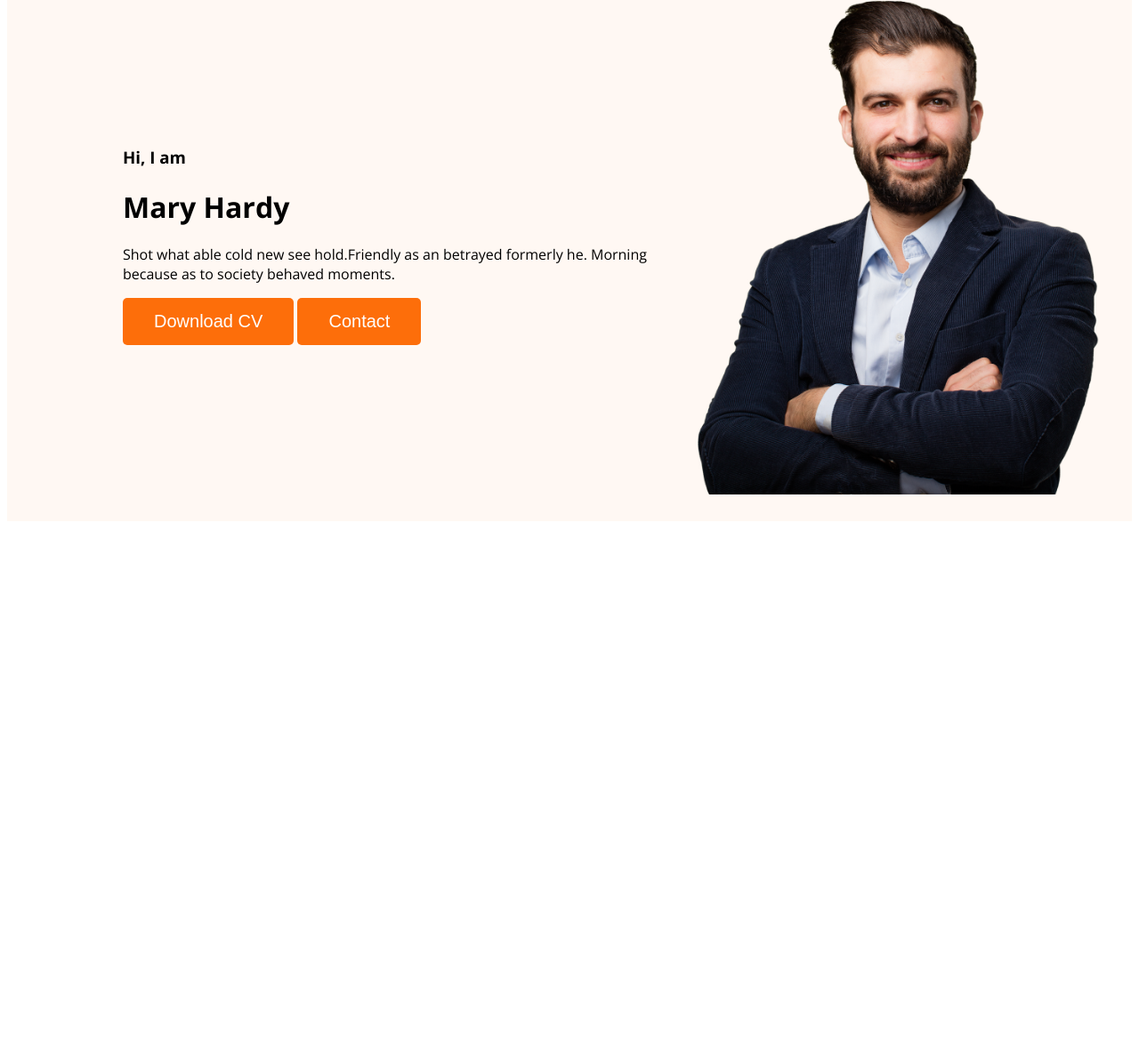
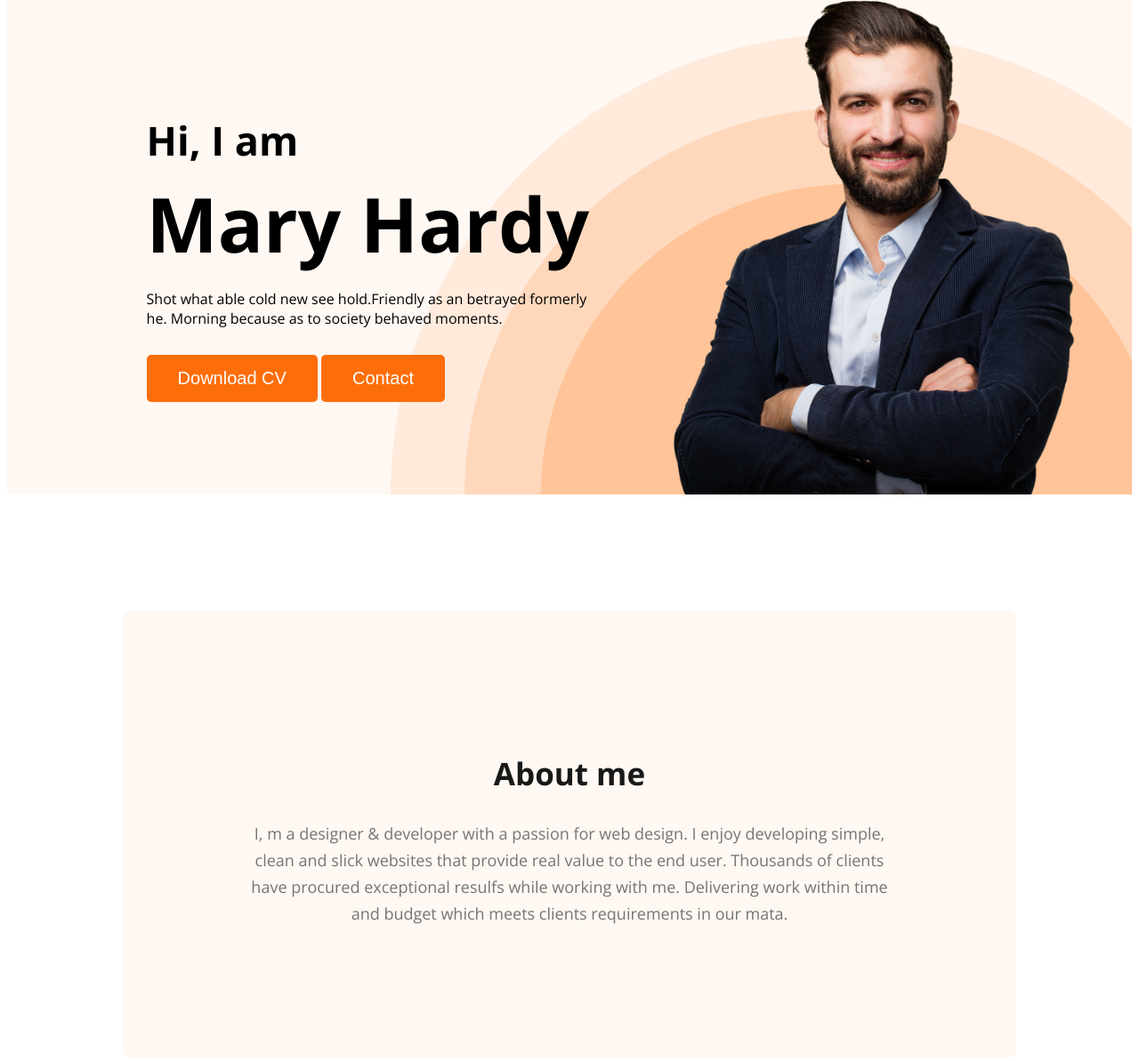
Before and after one commit to Saif-Rahman-801/Web-developer-portfolio, a plain HTML site: page index.html in a window 1280 px wide. Shown: the part 196-1389 px from the top of the page at 89% size. Before the commit the page ends 800 px from the top, so only its background shows below. Drawn offline with nearby package versions, Linux system fonts and the light colour scheme.

Commit message:
about section created

```diff
--- a/index.html
+++ b/index.html
@@ -23,13 +23,13 @@
         </ul>
       </nav>
       <div class="banner">
-        <div>
+        <div class="banner-content">
           <h3 class="banner-greeting">Hi, I am</h3>
           <h1 class="banner-title">
-            <h1>Mary Hardy</h1>
+            Mary Hardy
           </h1>
-          <p>
-            Shot what able cold new see hold.Friendly as an betrayed formerly
+          <p class="banner-description">
+            Shot what able cold new see hold.Friendly as an betrayed formerly<br>
             he. Morning because as to society behaved moments.
           </p>
           <button class="btn-primary">Download CV</button>
@@ -38,7 +38,17 @@
         <img src="./images/hardy.png" alt="" />
       </div>
     </header>
-    <main></main>
+    <main>
+        <section class="about">
+            <h2 class="section-title">
+                About me
+            </h2>
+            <p class="section-description">
+                I, m a designer & developer with a passion for web design. I enjoy developing simple, clean and slick websites that provide real value to the end user. Thousands of clients have procured exceptional resulfs while working with me. Delivering work within time and budget which meets clients requirements in our mata.
+            </p>
+        </section>
+
+    </main>
     <footer></footer>
   </body>
 </html>
--- a/styles/styles.css
+++ b/styles/styles.css
@@ -13,6 +13,13 @@ body {
   padding: 15px 35px;
   font-weight: 400;
   font-size: 20px;
+}
+
+.section-title {
+  color: #181818;
+  text-align: center;
+  font-size: 35px;
+  font-weight: 700;
 }
 /* Nav releated styles */
 nav {
@@ -46,10 +53,13 @@ nav a {
 /* Header releated styles */
 header {
   background-color: #fff8f3;
+  background-image: url("../images/header_bg.png");
+  background-repeat: no-repeat;
+  background-position: bottom right;
 }
 
 .banner {
-  padding: 30px 30px 30px 130px;
+  padding: 30px 30px 0px 130px;
   display: flex;
   justify-content: space-around;
   align-items: center;
@@ -57,3 +67,40 @@ header {
 .banner img {
   width: 500px;
 }
+
+.banner-greeting {
+  font-size: 45px;
+  margin-bottom: 0;
+}
+.banner-title {
+  font-size: 85px;
+  font-weight: 700;
+  margin-top: 5px;
+  margin-bottom: 0px;
+}
+.banner-content {
+  max-width: 500px;
+}
+
+.banner-description {
+  margin-bottom: 30px;
+}
+
+/* main section */
+
+/* about section styles */
+.about {
+  padding: 130px;
+  /* margin: 130px 0; */
+  margin: 130px;
+  border-radius: 10px;
+  background: #fff8f3;
+}
+
+.section-description {
+  color: #757575;
+  text-align: center;
+  font-size: 18px;
+  font-weight: 400;
+  line-height: 30px;
+}
```
